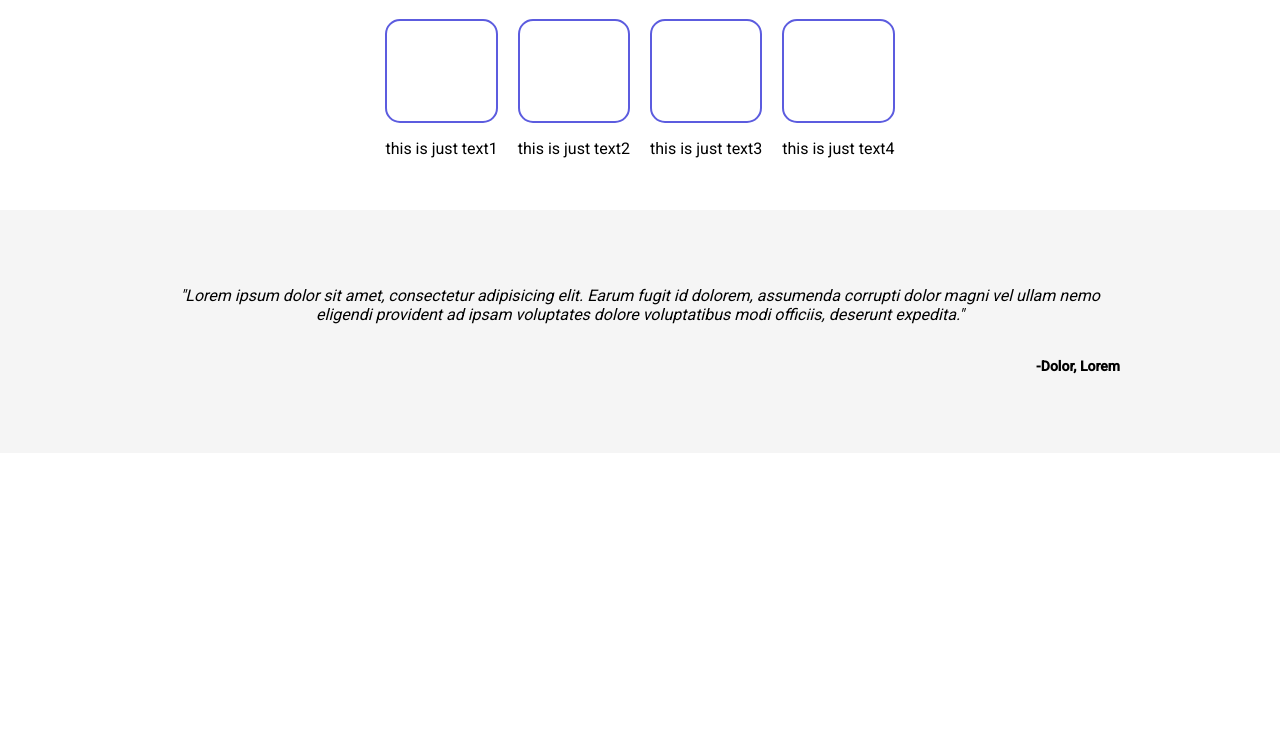
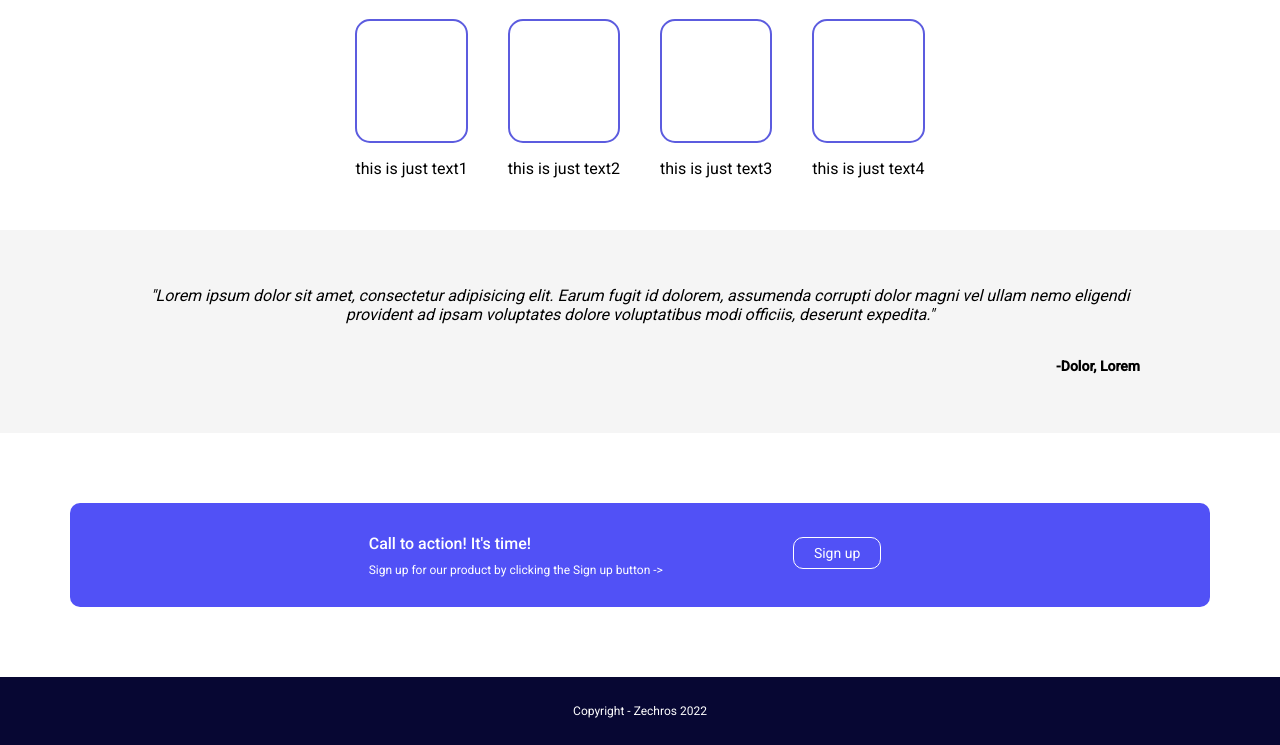
Before and after one commit to Zechros/odin-template, a plain HTML site: page index.html in a window 1280 px wide. Shown: the part 518-1263 px from the top of the page. Before the commit the page ends 971 px from the top, so only its background shows below. Drawn offline with Linux system fonts and the light colour scheme.

Commit message:
added sign up section and footer, just need to align things

```diff
--- a/css/styles.css
+++ b/css/styles.css
@@ -66,21 +66,21 @@ span{
 
 .random ul{
     display: flex;
-    gap: 20px;
+    gap: 40px;
     list-style-type: none;
     justify-content: center;
 }
 
 .randomDiv{
     border: 2px solid rgb(92, 92, 223);
-    padding: 50px 15px;
+    padding: 60px 15px;
     border-radius: 15px;
 }
 /* Random end */
 
 /*Quote Start*/
 .quoteContainer{
-    padding: 60px;
+    padding: 40px;
     background-color: whitesmoke;
 }
 .quote{
@@ -98,3 +98,54 @@ span{
     padding: 0;
     text-align: right;
 }
+
+/*quote end*/
+
+/*sign up section*/
+
+.messageContainer{
+    background-color: rgb(81, 81, 246);
+    border-radius: 10px;
+    display: flex;
+    margin: 70px;
+    justify-content: center;
+}
+.message h3{
+    font-weight: 500;
+    font-size: 16px;
+}
+.message{
+    padding: 20px 50px;
+    color: white;
+    line-height: 10px;
+}
+.message2{
+    padding: 20px 80px;
+    color: white;
+    justify-content: center;
+    line-height: 10px;
+}
+.message p{
+    font-size: 12px;
+}
+
+#sign{
+    border: 1.5px solid white;
+    padding: 10px 20px;
+    border-radius: 10px;
+    font-size: 14px;
+    cursor: pointer;
+    transition: 0.5s;
+}
+
+#sign:hover{
+    background-color: white;
+    color: black;
+}
+footer{
+    background-color: rgb(7, 7, 51);
+    color: white;
+    padding: 15px;
+    text-align: center;
+    font-size: 12px;
+}
--- a/index.html
+++ b/index.html
@@ -68,5 +68,23 @@
             <h4>-Dolor, Lorem</h4>
         </div>
     </div>
+
+    <div class="signUpContainer">
+        <div class="messageContainer">
+            <div class="message">
+                <h3>Call to action! It's time!</h3>
+                <p>Sign up for our product by clicking the Sign up button -></p>
+            </div>
+            <div class="message2">
+                <p id="sign">Sign up</p>
+            </div>
+        </div>
+    </div>
+
+    <footer>
+        <div>
+            <p>Copyright - Zechros 2022</p>
+        </div>
+    </footer>
 </body>
 </html>
```
